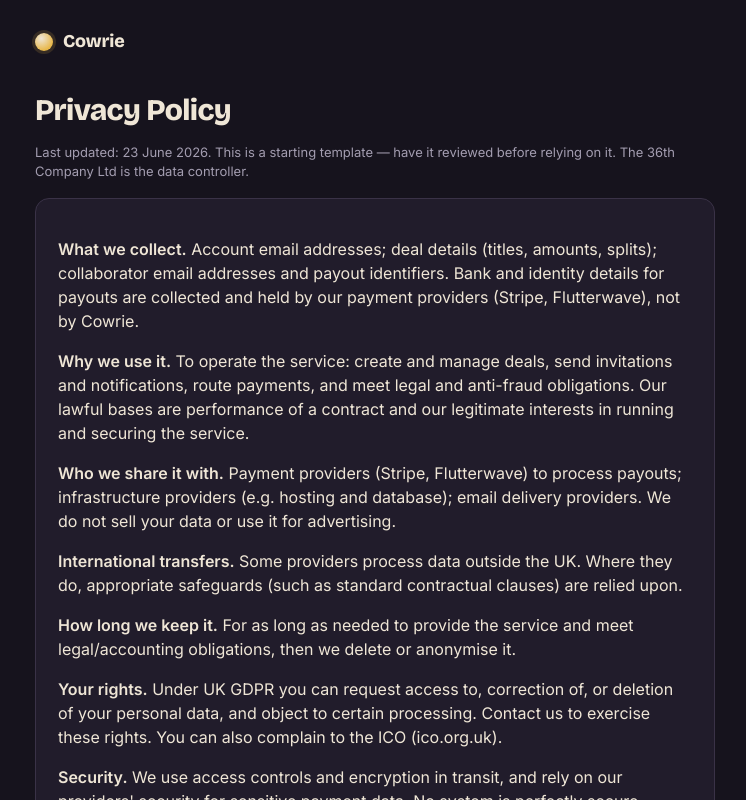
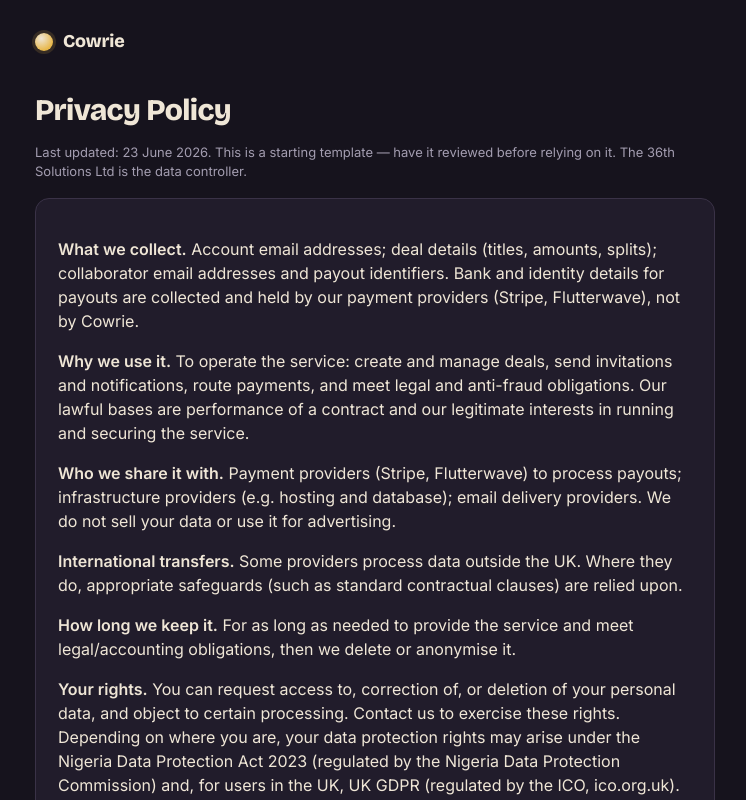
Before and after one commit to mcdavies4/cowrie, a Next.js app: page /privacy in a window 1280 px wide. Shown: the top 800 px of the page, without its empty margins (265-1011 px from the left). Built offline with nearby package versions, Linux system fonts and the light colour scheme.

Commit message:
update company name and jurisdiction

```diff
--- a/app/page.js
+++ b/app/page.js
@@ -61,7 +61,7 @@ export default function Home() {
         Pounds, dollars and euros run on Stripe. Naira, cedis and other African currencies run on Flutterwave.
       </p>
       <p className="muted" style={{ fontSize: 13 }}>
-        <Link href="/terms">Terms</Link> · <Link href="/privacy">Privacy</Link> · A product of The 36th Company Ltd
+        <Link href="/terms">Terms</Link> · <Link href="/privacy">Privacy</Link> · A product of The 36th Solutions Ltd
       </p>
     </div>
   );
--- a/app/privacy/page.js
+++ b/app/privacy/page.js
@@ -7,7 +7,7 @@ export default function Privacy() {
     <div className="wrap">
       <div className="brand"><Link href="/" style={{ display: 'flex', gap: 10, alignItems: 'center', color: 'inherit' }}><span className="dot" /><b>Cowrie</b></Link></div>
       <h1 className="hero display" style={{ fontSize: 30 }}>Privacy Policy</h1>
-      <p className="muted" style={{ fontSize: 13 }}>Last updated: 23 June 2026. This is a starting template — have it reviewed before relying on it. The 36th Company Ltd is the data controller.</p>
+      <p className="muted" style={{ fontSize: 13 }}>Last updated: 23 June 2026. This is a starting template — have it reviewed before relying on it. The 36th Solutions Ltd is the data controller.</p>
 
       <div className="card">
         <p><strong>What we collect.</strong> Account email addresses; deal details (titles, amounts, splits); collaborator email addresses and payout identifiers. Bank and identity details for payouts are collected and held by our payment providers (Stripe, Flutterwave), not by Cowrie.</p>
@@ -20,7 +20,7 @@ export default function Privacy() {
 
         <p><strong>How long we keep it.</strong> For as long as needed to provide the service and meet legal/accounting obligations, then we delete or anonymise it.</p>
 
-        <p><strong>Your rights.</strong> Under UK GDPR you can request access to, correction of, or deletion of your personal data, and object to certain processing. Contact us to exercise these rights. You can also complain to the ICO (ico.org.uk).</p>
+        <p><strong>Your rights.</strong> You can request access to, correction of, or deletion of your personal data, and object to certain processing. Contact us to exercise these rights. Depending on where you are, your data protection rights may arise under the Nigeria Data Protection Act 2023 (regulated by the Nigeria Data Protection Commission) and, for users in the UK, UK GDPR (regulated by the ICO, ico.org.uk). You can complain to the relevant regulator.</p>
 
         <p><strong>Security.</strong> We use access controls and encryption in transit, and rely on our providers&apos; security for sensitive payment data. No system is perfectly secure.</p>
 
--- a/app/terms/page.js
+++ b/app/terms/page.js
@@ -10,7 +10,7 @@ export default function Terms() {
       <p className="muted" style={{ fontSize: 13 }}>Last updated: 23 June 2026. This is a starting template — have it reviewed by a solicitor before relying on it.</p>
 
       <div className="card">
-        <p><strong>1. Who we are.</strong> Cowrie is operated by The 36th Company Ltd ("Cowrie", "we", "us"), a company registered in England and Wales. By using Cowrie you agree to these terms.</p>
+        <p><strong>1. Who we are.</strong> Cowrie is operated by The 36th Solutions Ltd ("Cowrie", "we", "us"), a company registered in Nigeria. By using Cowrie you agree to these terms.</p>
 
         <p><strong>2. What Cowrie does.</strong> Cowrie helps collaborators agree how to split the revenue from a piece of work, and routes a payment from a paying party to each collaborator according to that agreement. Cowrie is a technology platform, not a bank, and is not a party to the underlying agreement between collaborators or with the paying party.</p>
 
```
